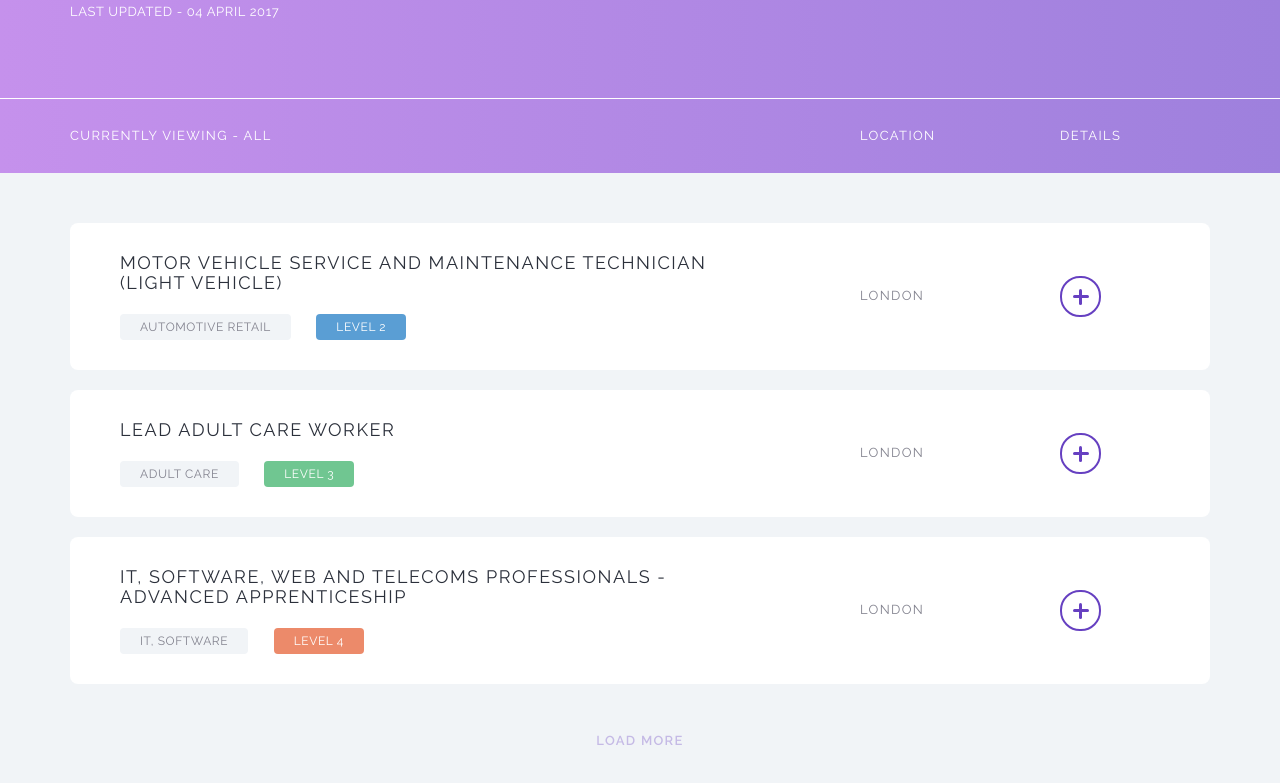
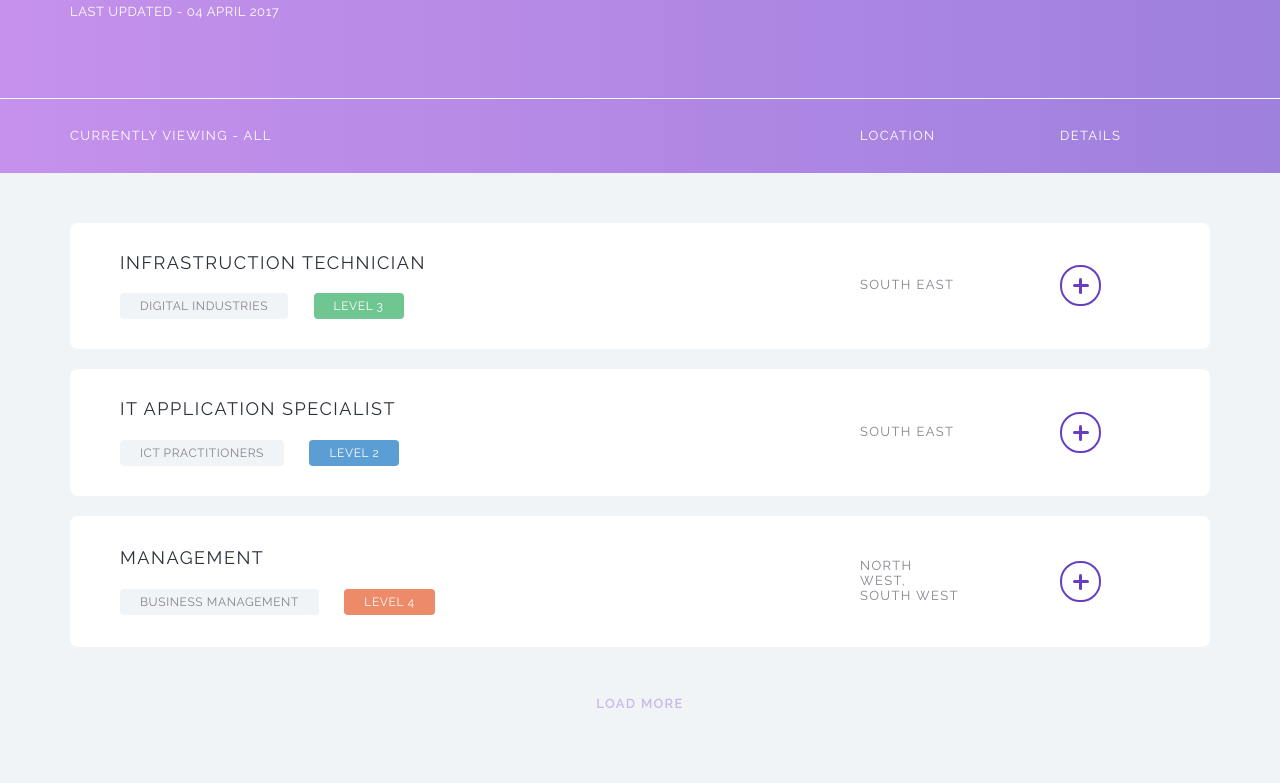
Before and after one commit to aziev/ucan, a website: page index.html in a window 1280 px wide. Shown: the part 247-1030 px from the top of the page. Drawn offline with nearby package versions, Linux system fonts and the light colour scheme.

Commit message:
asdfasdf

```diff
--- a/index.html
+++ b/index.html
@@ -63,12 +63,12 @@
         <div class="container">
             <div class="table item">
                 <div class="cell cell-main">
-                    <h2 class="title">Motor Vehicle Service and Maintenance Technician (light vehicle)</h2>
-                    <div class="label category">AUTOMOTIVE RETAIL</div>
-                    <div class="label level-2">LEVEL 2</div>
+                    <h2 class="title">Infrastruction Technician</h2>
+                    <div class="label category">DIGITAL INDUSTRIES</div>
+                    <div class="label level-3">LEVEL 3</div>
                 </div>
                 <div class="cell">
-                    <p class="location">LONDON</p>
+                    <p class="location">SOUTH EAST</p>
                 </div>
                 <div class="cell">
                     <a href="" class="details-btn">
@@ -78,24 +78,23 @@
                 </div>
                 <div class="modal-content">
                     <div class="text">
-                        <p>The Level 1 Functional Skills qualification in English is an ideal qualification for learners who wish to develop their English skills for use across a broad range of contexts.  The qualification will encourage learners to demonstrate their ‘functional English’ skills and are essentially concerned with developing and recognising the ability of learners to apply and transfer skills in ways that are appropriate to their situation.  The aims of the qualification are to enable learners to promote the development of English skills for home, leisure and work</p>
-                        <p>The qualification consists of 3 components that are individually assessed using a mixture of internal and external assessments.  The course is flexible in design enabling the learner to attempt the formal assessments on an on-demand basis when they feel ready. We provide an 8 session training course, delivered in the workplace by a method of blended learning.</p>
+                        <p>An Infrastructure Technician provides support to internal and external customers, helping them to be productive when using technology to do their own jobs, by using tools to problem solve and trouble shoot non routine problems. The Infrastructure Technician sets people up on systems and provides support when they need it, rectifying issues to maintain the organisations productivity.</p>
                     </div>
                     <div class="info">
-                        <span>LONDON</span>
+                        <span>SOUTH EAST</span>
                         <span>100% EMPLoyer based, day release</span>
                     </div>
-                    <div class="level">2</div>
+                    <div class="level">3</div>
                 </div>
             </div>
             <div class="table item">
                 <div class="cell cell-main">
-                    <h2 class="title">Lead Adult Care Worker</h2>
-                    <div class="label category">ADULT CARE</div>
-                    <div class="label level-3">LEVEL 3</div>
+                    <h2 class="title">IT Application Specialist</h2>
+                    <div class="label category">ICT PRACTITIONERS</div>
+                    <div class="label level-2">LEVEL 2</div>
                 </div>
                 <div class="cell">
-                    <p class="location">LONDON</p>
+                    <p class="location">SOUTH EAST</p>
                 </div>
                 <div class="cell">
                     <a href="" class="details-btn">
@@ -105,24 +104,23 @@
                 </div>
                 <div class="modal-content">
                     <div class="text">
-                        <p>Lorem ipsum dolor sit amet, consectetur adipisicing elit. Accusantium esse qui expedita, sunt enim ratione nihil at quaerat, quae, illo nemo, culpa molestiae. Reprehenderit distinctio id, fugit optio est molestiae.</p>
-                        <p>Lorem ipsum dolor sit amet, consectetur adipisicing elit. Perferendis debitis adipisci, doloribus, blanditiis dolorem laboriosam obcaecati eligendi vero repellendus repudiandae. Nemo eum nobis fugit repellat, voluptate incidunt, minus ullam hic.</p>
+                        <p>This framework provides the apprentice with the competence, skills and knowledge to work effectively and efficiently with IT systems, communication and productivity tools and software applications. This includes the creation and amendment of many types of formatted information including documents, diagrams, spreadsheets and presentations. It also includes maintaining simple websites, using the internet to find and exchange information and using social media to disseminate information.</p>
                     </div>
                     <div class="info">
-                        <span>LONDON</span>
+                        <span>SOUTH EAST</span>
                         <span>100% EMPLoyer based, day release</span>
                     </div>
-                    <div class="level">3</div>
+                    <div class="level">2</div>
                 </div>
             </div>
             <div class="table item">
                 <div class="cell cell-main">
-                    <h2 class="title">IT, Software, Web and Telecoms Professionals - Advanced Apprenticeship</h2>
-                    <div class="label category">IT, Software</div>
+                    <h2 class="title">Management</h2>
+                    <div class="label category">BUSINESS MANAGEMENT</div>
                     <div class="label level-4">LEVEL 4</div>
                 </div>
                 <div class="cell">
-                    <p class="location">LONDON</p>
+                    <p class="location">NORTH WEST, SOUTH WEST</p>
                 </div>
                 <div class="cell">
                     <a href="" class="details-btn">
@@ -132,11 +130,10 @@
                 </div>
                 <div class="modal-content">
                     <div class="text">
-                        <p>Dlor sit amet, consectetur adipisicing elit. Recusandae velit ex, corporis omnis unde provident facilis eaque commodi vitae, doloremque laborum delectus cum non eveniet accusamus eius alias similique a.</p>
-                        <p>Aliquam quis maiores pariatur veritatis accusantium voluptatibus saepe in id animi at hic nisi numquam impedit repudiandae, quo ullam error! Vitae, nostrum. Lorem ipsum dolor sit amet, consectetur adipisicing elit. Aliquam quis maiores pariatur veritatis accusantium voluptatibus saepe in id animi at hic nisi numquam impedit repudiandae, quo ullam error! Vitae, nostrum.</p>
+                        <p>This framework is for Managers at level 4 who play an integral role in developing and supporting organisational objectives through a wide range of functions, such as: managing team dynamics, delegation and capability building, planning and managing projects, and managing budgets.</p>
                     </div>
                     <div class="info">
-                        <span>LONDON</span>
+                        <span>NORTH WEST, SOUTH WEST</span>
                         <span>Day release</span>
                     </div>
                     <div class="level">4</div>
```
